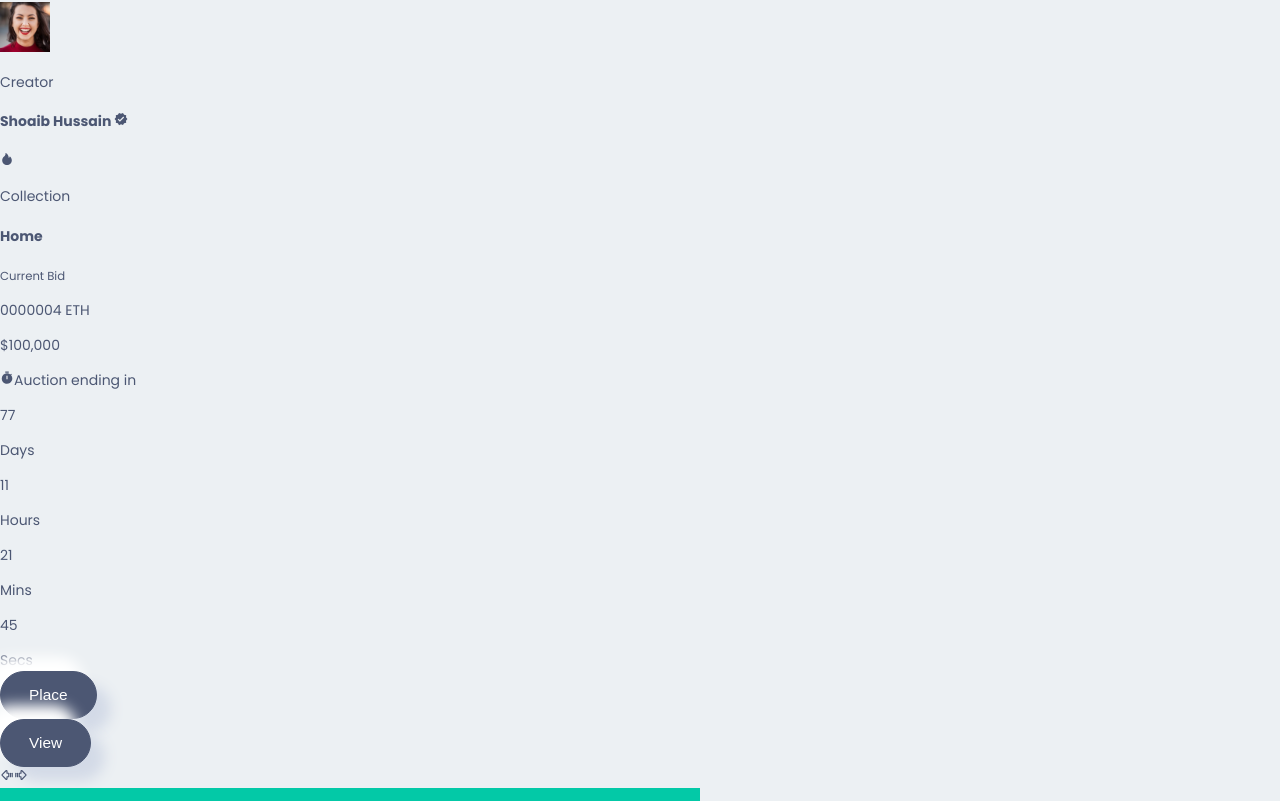
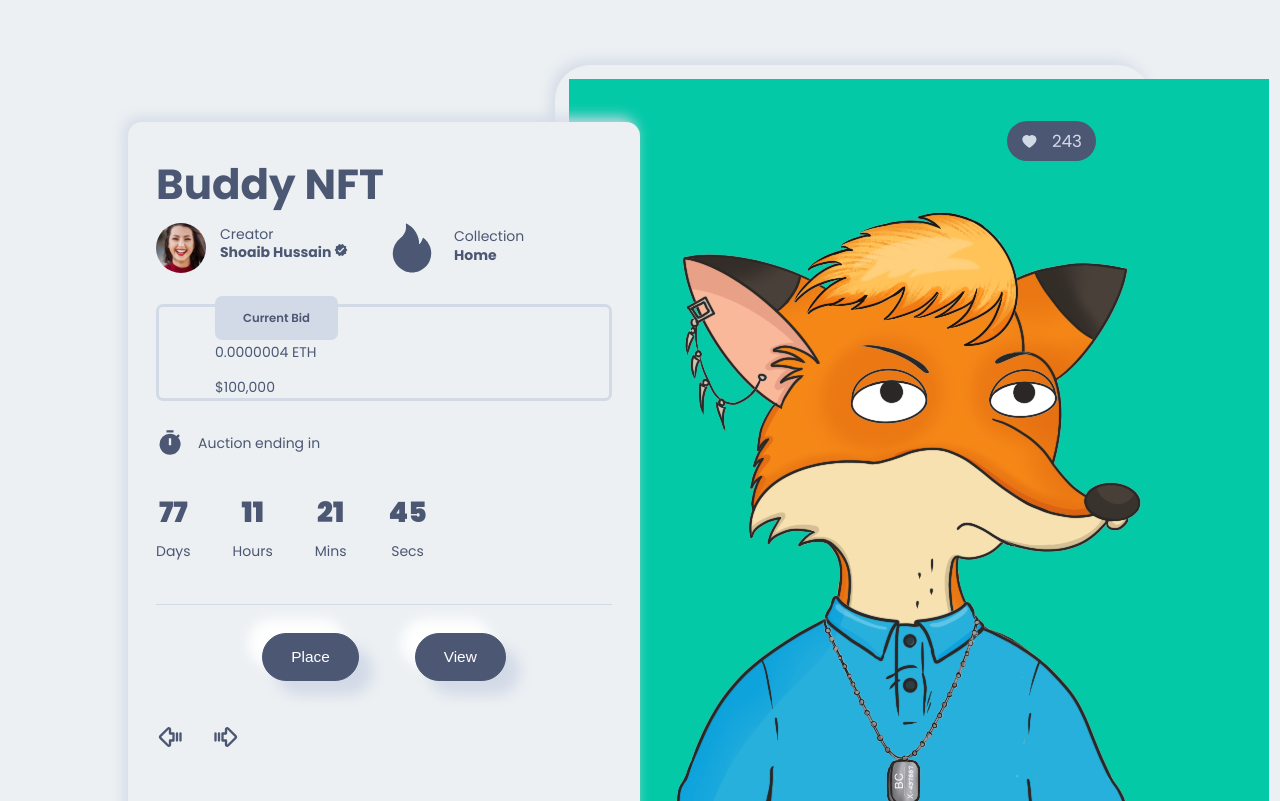
Before and after one commit to shisukeUrahara/web3-nft-marketplace, a Next.js app in the folder client/: page / in a window 1280 px wide. Shown: the part 1399-2200 px from the top of the page. Built offline with nearby package versions, Linux system fonts and the light colour scheme.

Commit message:
styled bigNftSlider component

```diff
--- a/client/src/components/BigNftSlider/BigNftSlider.jsx
+++ b/client/src/components/BigNftSlider/BigNftSlider.jsx
@@ -15,9 +15,9 @@
         {
             title: "Hello NFT",
             id: 1,
-            name: "Daulat Hussain",
+            name: "Shisuke Urahara",
             collection: "GYm",
-            price: "00664 ETH",
+            price: "0.00664 ETH",
             like: 243,
             image: images.user1,
             nftImage: images.nft_image_1,
@@ -33,7 +33,7 @@
             id: 2,
             name: "Shoaib Hussain",
             collection: "Home",
-            price: "0000004 ETH",
+            price: "0.0000004 ETH",
             like: 243,
             image: images.user2,
             nftImage: images.nft_image_2,
@@ -49,7 +49,7 @@
             id: 3,
             name: "Raayan Hussain",
             collection: "GYm",
-            price: "0000064 ETH",
+            price: "0.0000064 ETH",
             like: 243,
             image: images.user3,
             nftImage: images.nft_image_3,
@@ -68,7 +68,7 @@
             price: "4664 ETH",
             like: 243,
             image: images.user4,
-            nftImage: images.nft_image_1,
+            nftImage: images.nft_image_2,
             time: {
                 days: 87,
                 hours: 29,
@@ -83,12 +83,18 @@
         if (idNumber + 1 < sliderData.length) {
             setIdNumber(idNumber + 1);
         }
+        else {
+            setIdNumber(1)
+        }
     }, [idNumber, sliderData.length]);
 
     //-------DEC
     const dec = useCallback(() => {
         if (idNumber > 0) {
             setIdNumber(idNumber - 1);
+        }
+        else {
+            setIdNumber(sliderData.length - 1)
         }
     }, [idNumber]);
 
@@ -186,7 +192,7 @@
 
                 <div className={Style.BigNftSlider_box_right}>
                     <div className={Style.BigNftSlider_box_right_box}>
-                        <Image src={sliderData[idNumber].nftImage} alt="Nft Image" />
+                        <Image className={Style.bigNftSlider_box_right_box_img} src={sliderData[idNumber].nftImage} alt="Nft Image" />
 
                         <div className={Style.BigNftSlider_box_right_box_like}>
                             <AiFillHeart />
--- a/client/src/components/BigNftSlider/BigNftSlider.module.css
+++ b/client/src/components/BigNftSlider/BigNftSlider.module.css
@@ -0,0 +1,221 @@
+/* .BigNftSlider{
+    margin-top: auto;
+} */
+
+.BigNftSlider_box{
+    margin:  0 auto;
+    width: 80%;
+    padding-block: 8rem;
+
+    display: grid;
+    grid-template-columns: repeat(12, 1fr);
+    align-items: center;
+}
+
+.BigNftSlider_box_left{
+    grid-column: 1 / 7;
+    grid-row: 1 / -1;
+    background-color: var(--main-bg-color);
+    box-shadow: var(--box-shadow-2);
+    border-radius: 1rem;
+    padding: 2rem;
+    z-index: 1111;
+    height: 90vh;
+}
+
+.BigNftSlider_box_left h2{
+    font-size: 3rem;
+    line-height: 0;
+}
+
+.BigNftSlider_box_right{
+    grid-column: 6 / -1;
+    grid-row:  1 / -1;
+    padding: 1rem;
+    background-color: var(--main-bg-color);
+    border-radius: 2.5rem;
+    box-shadow: var(--box-shadow-2);
+    /* box-shadow: var(--main-bg-color); */
+}
+
+/* //CREATOR SECTION */
+.BigNftSlider_box_left_creator{
+    display: grid;
+    grid-template-columns: repeat(2, 1fr);
+    align-items: center;
+}
+
+.BigNftSlider_box_left_creator_profile{
+    display: flex;
+    align-items: center;
+    gap: 1rem;
+}
+
+.BigNftSlider_box_left_creator_profile_img{
+    border-radius: 50%;
+}
+
+.BigNftSlider_box_left_creator_profile_info{
+    line-height: 0;
+}
+
+.BigNftSlider_box_left_creator_profile_info p{
+    margin-bottom: -.7rem;
+    margin-top: 1rem;
+}
+
+.BigNftSlider_box_left_creator_collection{
+    display: flex;
+    align-items: center;
+    gap: 1rem;
+}
+
+.BigNftSlider_box_left_creator_collection_icon{
+    font-size: 4rem;
+}
+
+.BigNftSlider_box_left_creator_collection_info{
+    line-height: 0;
+}
+
+.BigNftSlider_box_left_bidding_box{
+    border: 3px solid var(--shadow-dark-color);
+    margin-block: 2rem;
+    padding: 0 4rem;
+    border-radius: .5rem;
+}
+
+.BigNftSlider_box_left_bidding_box_auction{
+    display: flex;
+    align-items: center;
+    gap: 1rem;
+}
+
+.BigNftSlider_box_left_bidding_box small{
+    background-color: var(--shadow-dark-color);
+    padding: 1rem 2rem;
+    border-radius: .5rem;
+    font-weight: 600;
+}
+
+.BigNftSlider_box_left_bidding_box_icon{
+    font-size: 2rem;
+}
+
+.BigNftSlider_box_left_bidding_box_timer{
+    display: flex;
+    align-items: center;
+    gap: 3rem;
+    text-align: center;
+    padding: 1rem 0rem 3rem 0;
+    border-bottom:  1px solid var(--shadow-dark-color);
+}
+
+
+.BigNftSlider_box_left_bidding_box_timer_item p{
+    font-size: 2rem;
+    font-weight: 900;
+    line-height: 0;
+}
+
+.BigNftSlider_box_left_button{
+    display: flex;
+    align-items: center;
+    justify-content: center;
+    gap: 4rem;
+    padding-block: 2rem 0rem;
+}
+
+.BigNftSlider_box_left_sliderBtn{
+    display: flex;
+    align-items: center;
+    gap: 2rem;
+    font-size: 2rem;
+    margin-top: 3rem;
+}
+
+.BigNftSlider_box_left_sliderBtn_icon{
+    cursor: pointer;
+    transition:  all .3s ease-in;
+}
+
+.BigNftSlider_box_left_sliderBtn_icon:hover{
+    background-color: var(--shadow-dark-color);
+    border-radius: 50%;
+    padding: 1rem;
+}
+
+/* //---RIGHT SECTION */
+
+.BigNftSlider_box_right_box{
+    position: relative;
+}
+
+.BigNftSlider_box_right_box_img{
+    border-radius: 2rem;
+}
+
+.BigNftSlider_box_right_box_like{
+    position: absolute;
+    top: 3rem;
+    right: 3rem;
+    display: flex;
+    align-items: center;
+    gap: 1rem;
+    font-size: 1.2rem;
+    background-color: var(--icons-color);
+    color: var(--shadow-dark-color);
+    padding: .5rem 1rem;
+    border-radius: 5rem;
+}
+
+
+@media screen and (max-width: 65em) {
+    .BigNftSlider{
+        margin-top:25rem;
+    }
+    .BigNftSlider_box{
+        width: 90%;
+        padding-top: 28rem;
+        grid-template-columns: 1fr;
+        gap: 1rem;
+    }
+
+    .BigNftSlider_box_left{
+        height: 120vh;
+        /* height: 90vh; */
+        padding: 1.5rem;
+    }
+
+    .BigNftSlider_box_right{
+        margin-top: -70rem;
+    }
+
+    .BigNftSlider_box_left_creator{
+        gap: 1rem;
+        grid-template-columns: 1.8fr 1fr;
+    }
+
+    .BigNftSlider_box_left_creator_profile_info{
+        font-size: .8rem;
+        line-height: 1;
+
+    }
+
+    .BigNftSlider_box_left_creator_collection_icon{
+        font-size: 1.5rem;
+    }
+
+    .BigNftSlider_box_left_creator_collection_info{
+        font-size: .8rem;
+    }
+
+    .BigNftSlider_box_left_bidding_box_timer{
+        gap: 2rem;
+    }
+
+    .BigNftSlider_box_left_bidding_box_timer_item p{
+        font-size: 1rem;
+    }
+
+}
```
